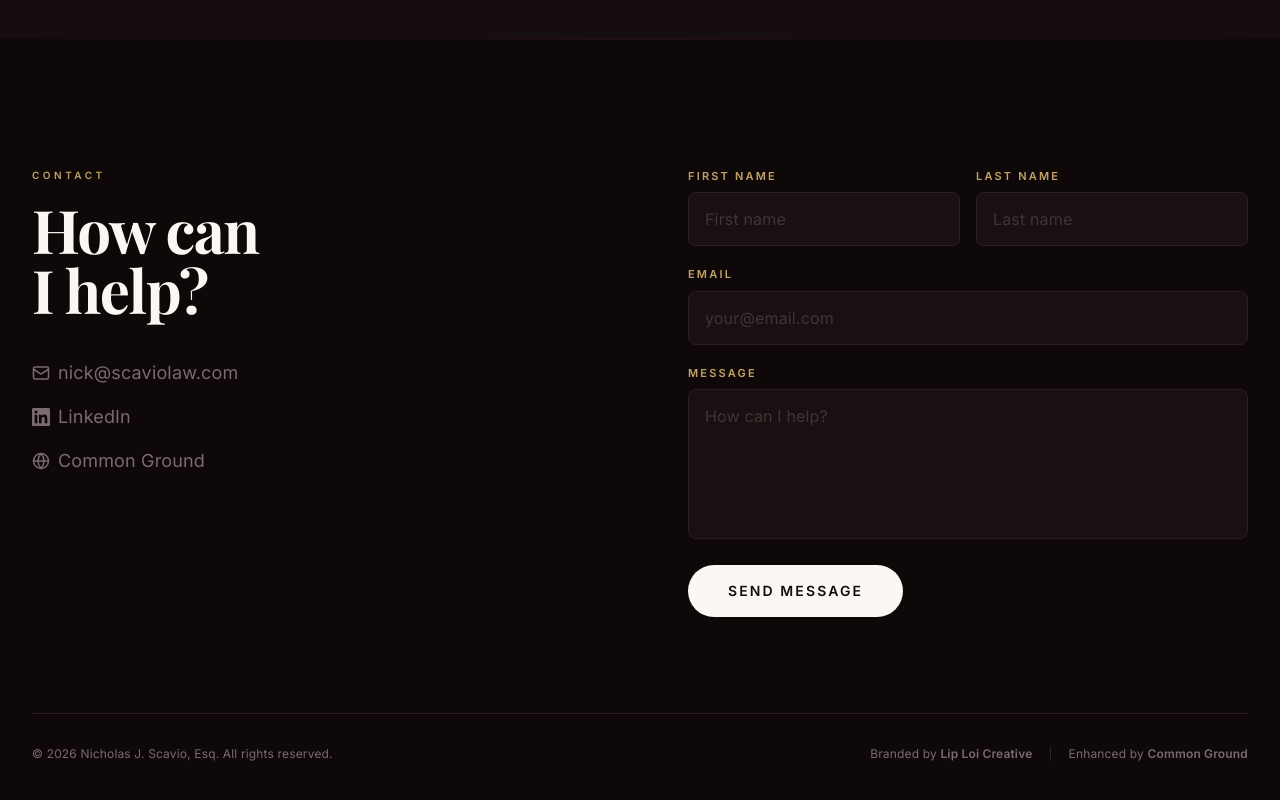
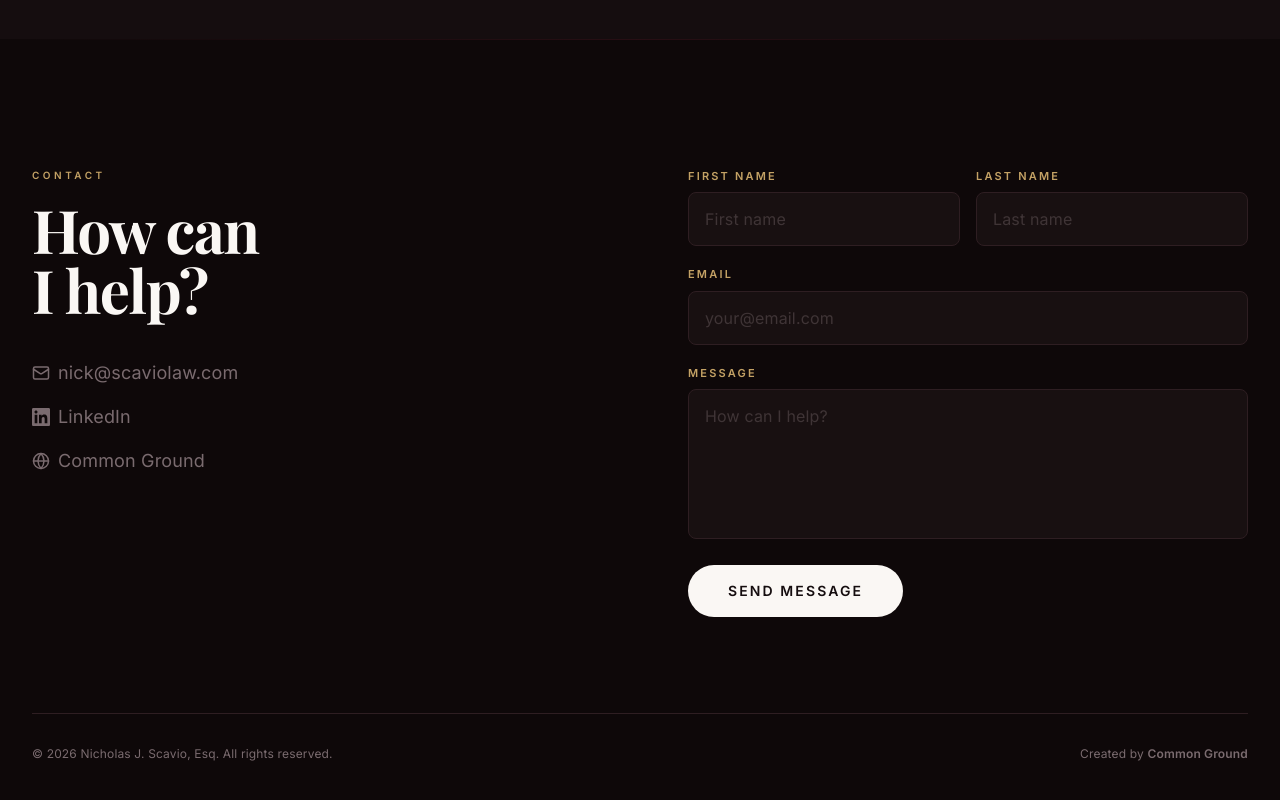
Before and after one commit to common-ground-ventures/nick-scavio-site, a Next.js app: page / in a window 1280 px wide. Shown: the part 7058-7858 px from the top of the page. Built offline with nearby package versions, Linux system fonts and the light colour scheme; a web font is replaced by a local one.

Commit message:
Footer: single Created by Common Ground credit
Co-Authored-By: Claude Opus 5 <noreply@anthropic.com>

```diff
--- a/src/components/ContactFooter.tsx
+++ b/src/components/ContactFooter.tsx
@@ -164,21 +164,12 @@ export default function ContactFooter() {
             <span>&copy; 2026 Nicholas J. Scavio, Esq. All rights reserved.</span>
             <div className="flex items-center gap-4 flex-wrap justify-center">
               <a
-                href="https://www.liploicreative.com/"
-                target="_blank"
-                rel="noopener noreferrer"
-                className="hover:text-[var(--color-gold)] transition-colors duration-300"
-              >
-                Branded by <span className="font-semibold">Lip Loi Creative</span>
-              </a>
-              <span className="opacity-30">|</span>
-              <a
                 href="https://commonground.ventures"
                 target="_blank"
                 rel="noopener noreferrer"
                 className="hover:text-[var(--color-gold)] transition-colors duration-300"
               >
-                Enhanced by <span className="font-semibold">Common Ground</span>
+                Created by <span className="font-semibold">Common Ground</span>
               </a>
             </div>
           </div>
```
